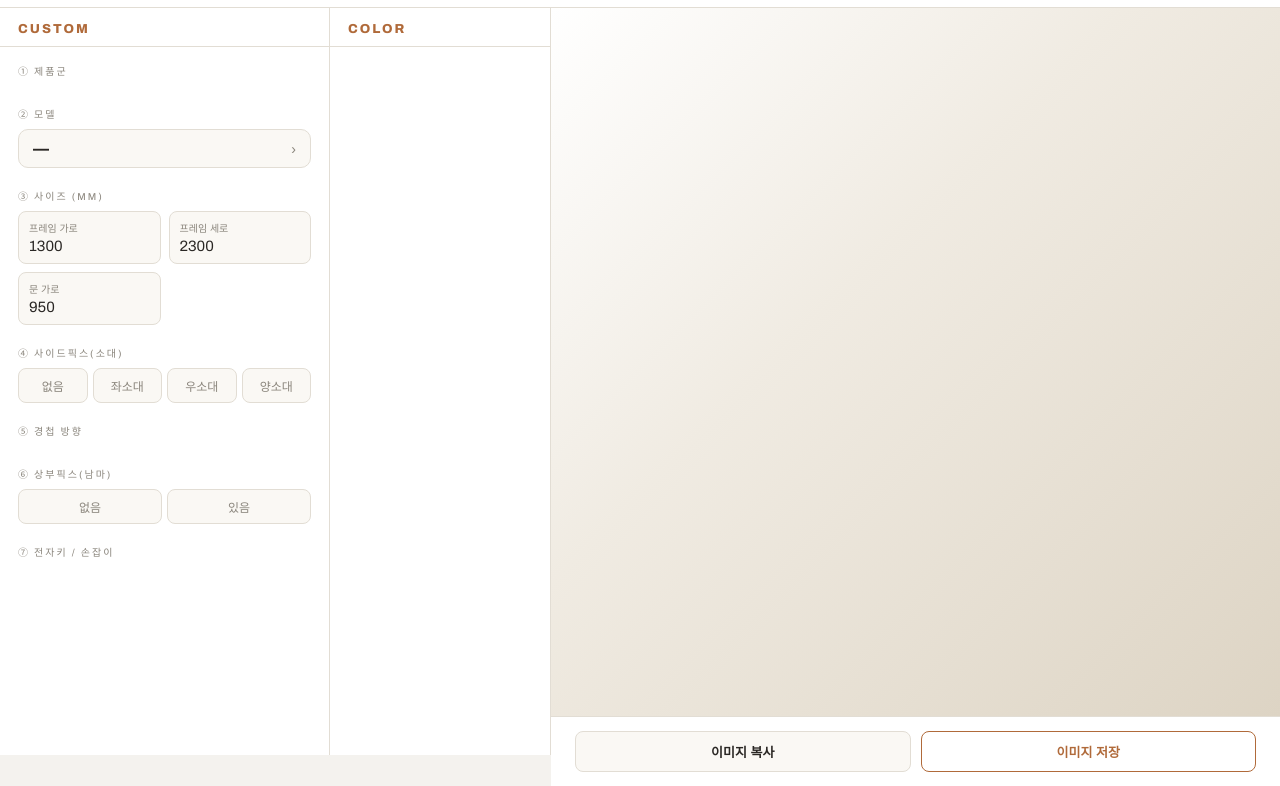
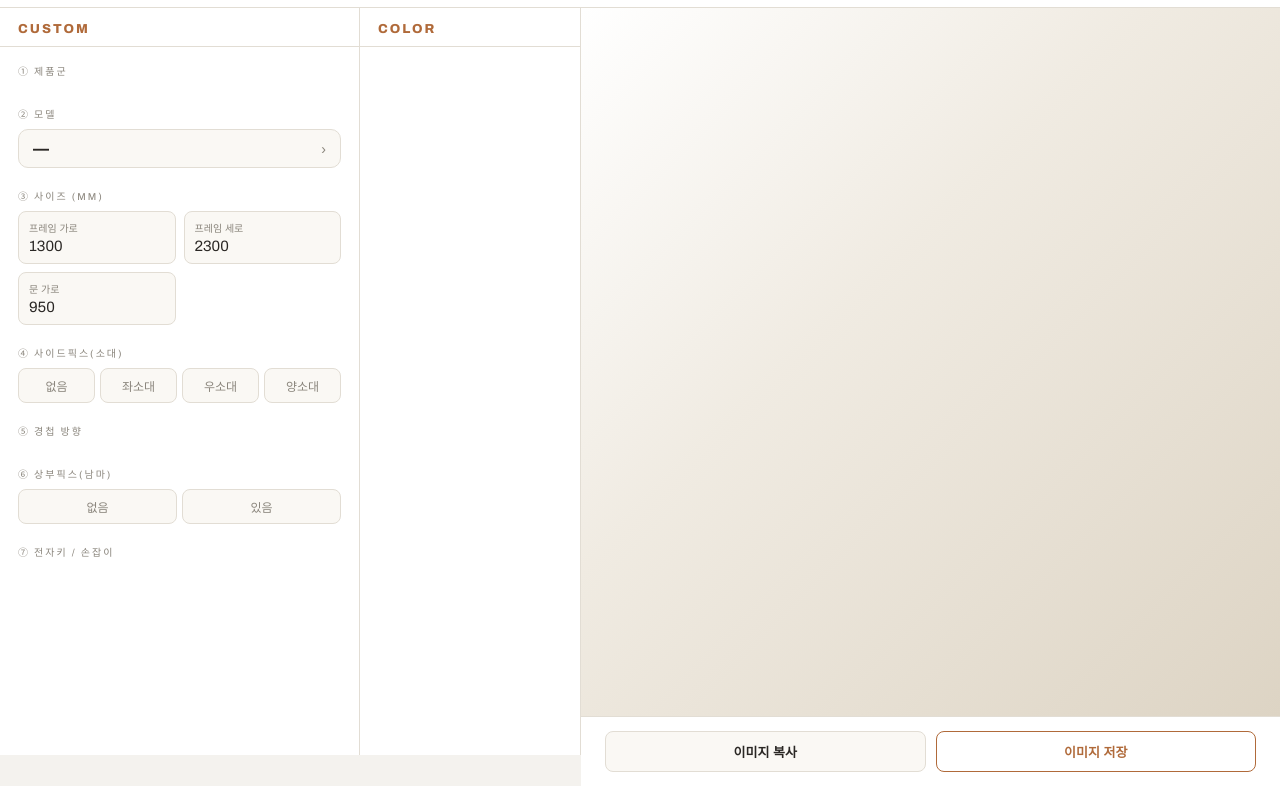
Before and after one commit to imhuisu/door-simulator, a website: page public/index.html in a window 1280 px wide. Shown: the part 53-839 px from the top of the page. Drawn offline with Linux system fonts and the light colour scheme; no server answers; files whose address does not match are found by name; a web font is replaced by a local one.

Commit message:
fix: 소대개폐 버튼 한 줄 표시를 위해 좌측 패널 너비 330px→360px 확장

```diff
--- a/public/index.html
+++ b/public/index.html
@@ -16,8 +16,8 @@ body{background:var(--bg);color:var(--txt);font-family:'IBM Plex Sans KR',sans-s
 .topbar .sub{color:var(--mut);font-size:12px;letter-spacing:2px;text-transform:uppercase}
 
 /* ── 3-column layout (color panel width = auto, expands with sections) ── */
-.wrap{flex:1;display:grid;grid-template-columns:330px auto 1fr}
-@media(max-width:1200px){.wrap{grid-template-columns:280px auto 1fr}}
+.wrap{flex:1;display:grid;grid-template-columns:360px auto 1fr}
+@media(max-width:1200px){.wrap{grid-template-columns:310px auto 1fr}}
 @media(max-width:800px){
   .wrap{grid-template-columns:1fr}
   .panel,.cpanel{
```
